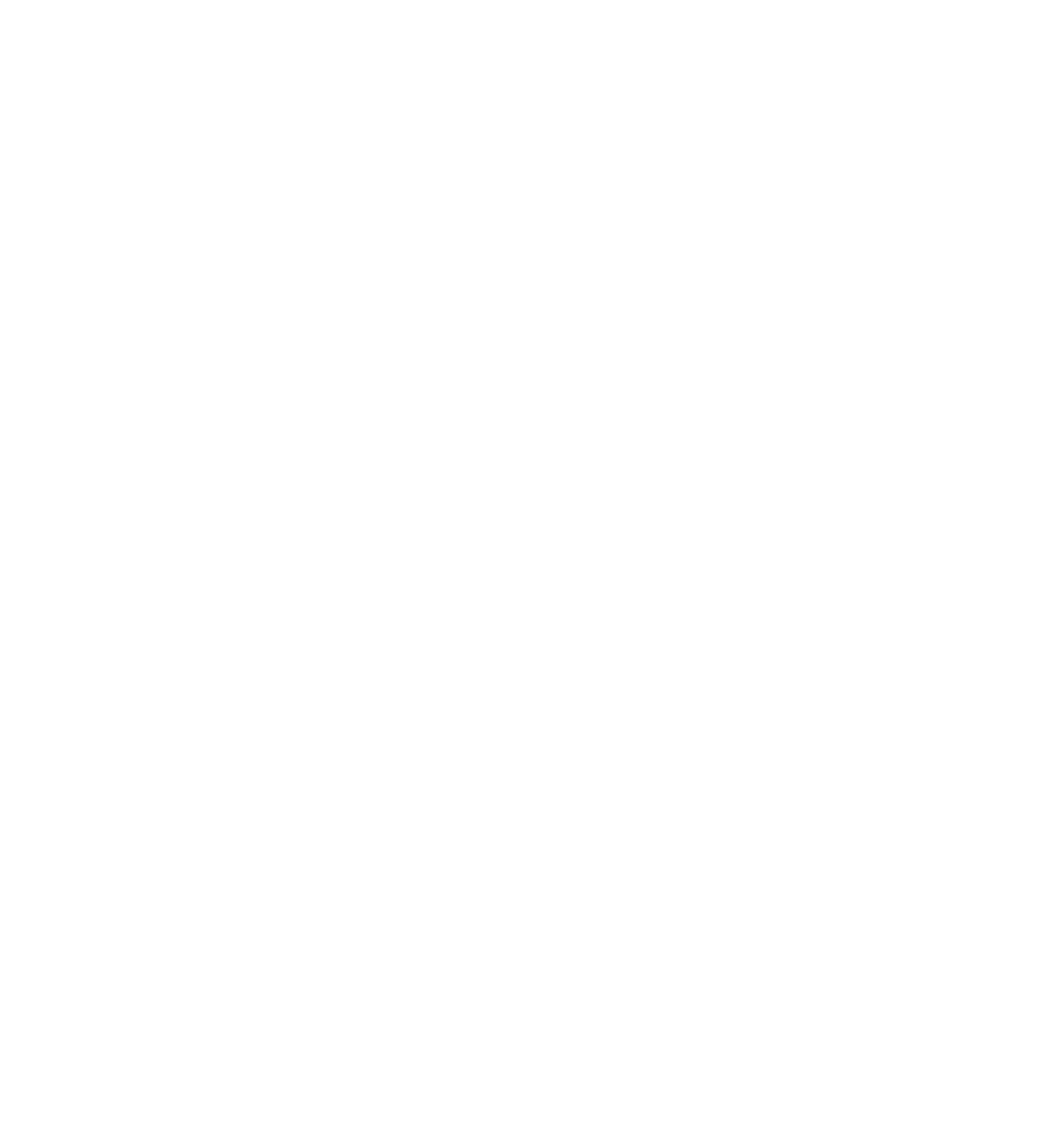
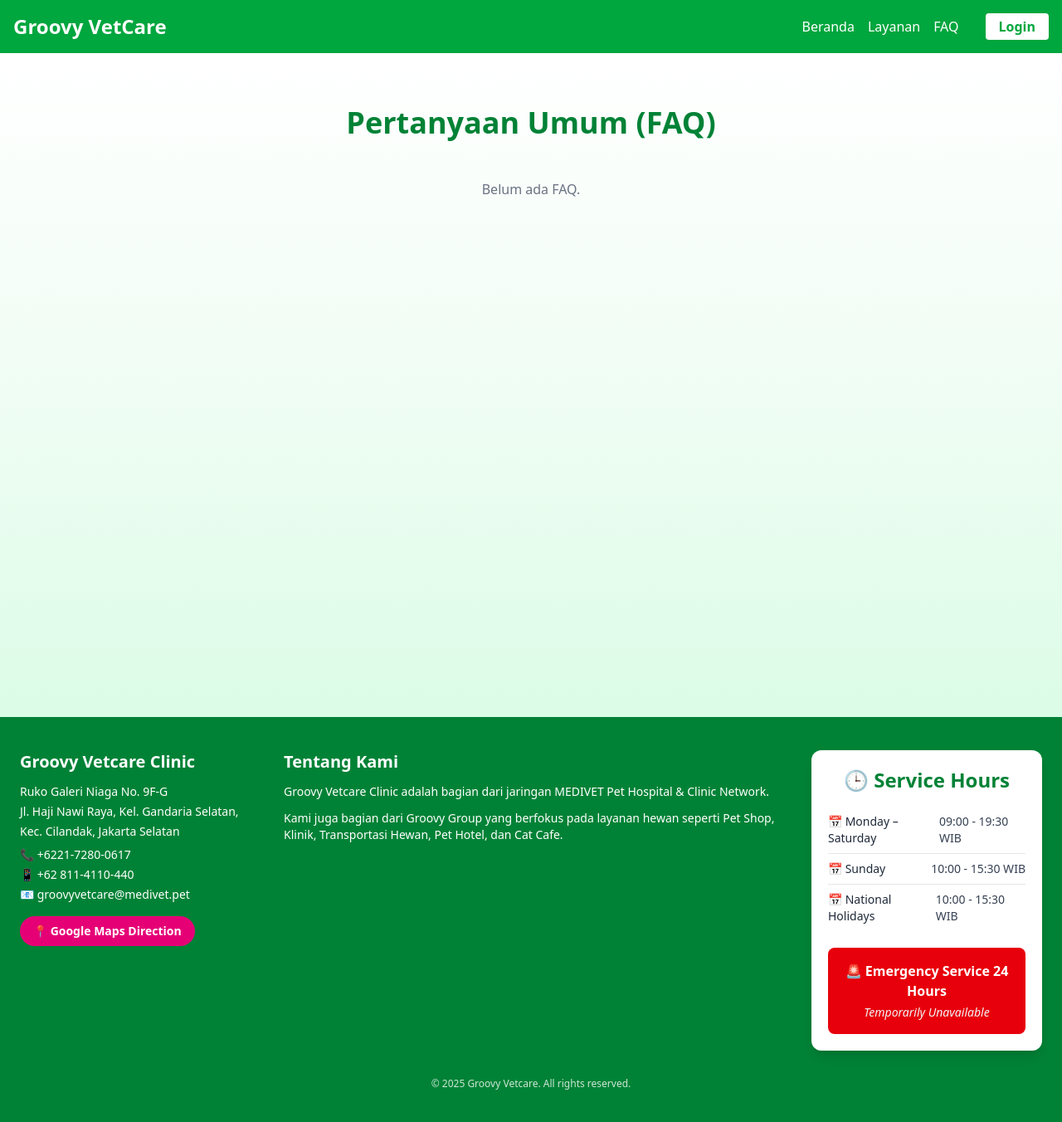
Before and after one commit to ivonnefionatitoni29/crm-23SIC-Kelompok6, a React (Vite) app: page /faq-page in a window 1280 px wide. Before the commit this address had no page. Shown: the whole page at 83% size. Before the commit the page ends 800 px from the top, so only its background shows below. Built offline with nearby package versions, Linux system fonts and the light colour scheme.

Commit message:
selesai bagian faq dan prediksi

```diff
--- a/src/App.jsx
+++ b/src/App.jsx
@@ -21,6 +21,7 @@ import FormKebiri from './pages/FormKebiri';
 import FormVaksinasi from './pages/FormVaksinasi';
 
 import PrediksiPenyakitHewan from './pages/PrediksiPenyakitHewan';
+import FaqPage from './pages/FaqPage';
 
 function App() {
   return (
@@ -49,6 +50,8 @@ function App() {
         <Route path="/kebiri" element={<Kebiri />} />
         <Route path="/jualbeli" element={<Beli />} />
       </Route>
+
+       <Route path="/faq-page" element={<FaqPage />} />
     </Routes>
   );
 }
--- /dev/null
+++ b/src/pages/FaqPage.jsx
@@ -0,0 +1,134 @@
+import React, { useEffect, useState } from "react";
+import { ChevronDown } from "lucide-react";
+import { useNavigate } from "react-router-dom"; // untuk tombol login
+
+const FaqPage = () => {
+  const [faqs, setFaqs] = useState([]);
+  const navigate = useNavigate();
+
+  useEffect(() => {
+    const storedFaqs = localStorage.getItem("faqs");
+    if (storedFaqs) {
+      setFaqs(JSON.parse(storedFaqs));
+    }
+  }, []);
+
+  const goToPage = (path) => {
+    navigate(path);
+  };
+
+  return (
+    <>
+      {/* Header */}
+      <header className="bg-green-600 text-white p-4 shadow-md">
+        <div className="container mx-auto flex justify-between items-center">
+          <h1 className="text-2xl font-bold">Groovy VetCare</h1>
+          <nav className="space-x-4 flex items-center">
+            <a href="/" className="hover:underline">Beranda</a>
+            <a href="#layanan" className="hover:underline">Layanan</a>
+            <a href="/faq-page" className="hover:underline">FAQ</a>
+            <button
+              onClick={() => goToPage('/login')}
+              className="ml-4 bg-white text-green-600 font-semibold px-4 py-1 rounded hover:bg-green-100 transition"
+            >
+              Login
+            </button>
+          </nav>
+        </div>
+      </header>
+
+      {/* Konten FAQ */}
+      <main className="min-h-screen bg-gradient-to-b from-white via-green-50 to-green-100 py-16 px-6">
+        <div className="max-w-3xl mx-auto">
+          <h1 className="text-4xl font-bold text-center text-green-700 mb-12">
+            Pertanyaan Umum (FAQ)
+          </h1>
+
+          {faqs.length === 0 ? (
+            <p className="text-center text-gray-500">Belum ada FAQ.</p>
+          ) : (
+            <div className="space-y-4">
+              {faqs.map(({ question, answer }, idx) => (
+                <details
+                  key={idx}
+                  className="group border border-green-200 bg-white rounded-xl p-4 shadow-sm hover:shadow-md transition-all duration-300"
+                >
+                  <summary className="flex items-center justify-between cursor-pointer text-lg font-medium text-green-800">
+                    {question}
+                    <ChevronDown className="h-5 w-5 text-green-500 group-open:rotate-180 transition-transform duration-300" />
+                  </summary>
+                  <p className="mt-3 text-green-900 text-sm leading-relaxed">{answer}</p>
+                </details>
+              ))}
+            </div>
+          )}
+        </div>
+      </main>
+
+      {/* Footer */}
+      <footer className="bg-green-700 text-white py-10 px-6 text-sm">
+        <div className="max-w-7xl mx-auto grid grid-cols-1 md:grid-cols-4 gap-10">
+          <div>
+            <h3 className="text-xl font-bold mb-3">Groovy Vetcare Clinic</h3>
+            <p className="mb-1">Ruko Galeri Niaga No. 9F-G</p>
+            <p className="mb-1">Jl. Haji Nawi Raya, Kel. Gandaria Selatan,</p>
+            <p className="mb-2">Kec. Cilandak, Jakarta Selatan</p>
+            <div className="space-y-1">
+              <p>📞 +6221-7280-0617</p>
+              <p>📱 +62 811-4110-440</p>
+              <p>📧 groovyvetcare@medivet.pet</p>
+            </div>
+            <a
+              href="https://maps.google.com"
+              target="_blank"
+              rel="noopener noreferrer"
+              className="inline-block bg-pink-600 mt-4 px-4 py-2 rounded-full font-semibold hover:bg-pink-700 transition"
+            >
+              📍 Google Maps Direction
+            </a>
+          </div>
+
+          <div className="md:col-span-2">
+            <h3 className="text-xl font-bold mb-3">Tentang Kami</h3>
+            <p className="mb-3">
+              Groovy Vetcare Clinic adalah bagian dari jaringan MEDIVET Pet Hospital & Clinic Network.
+            </p>
+            <p>
+              Kami juga bagian dari Groovy Group yang berfokus pada layanan hewan seperti Pet Shop, Klinik,
+              Transportasi Hewan, Pet Hotel, dan Cat Cafe.
+            </p>
+          </div>
+
+          <div className="bg-white rounded-xl shadow-lg p-5 text-gray-800">
+            <h3 className="text-2xl font-bold text-green-700 mb-4 flex items-center justify-center gap-2">
+              🕒 Service Hours
+            </h3>
+            <ul className="text-sm divide-y divide-gray-200">
+              <li className="flex justify-between py-2">
+                <span className="font-medium">📅 Monday – Saturday</span>
+                <span className="text-gray-700">09:00 - 19:30 WIB</span>
+              </li>
+              <li className="flex justify-between py-2">
+                <span className="font-medium">📅 Sunday</span>
+                <span className="text-gray-700">10:00 - 15:30 WIB</span>
+              </li>
+              <li className="flex justify-between py-2">
+                <span className="font-medium">📅 National Holidays</span>
+                <span className="text-gray-700">10:00 - 15:30 WIB</span>
+              </li>
+            </ul>
+            <div className="mt-5 bg-red-600 text-white text-center p-4 rounded-lg">
+              <p className="font-bold text-base">🚨 Emergency Service 24 Hours</p>
+              <p className="text-sm mt-1 italic text-gray-100">Temporarily Unavailable</p>
+            </div>
+          </div>
+        </div>
+        <div className="mt-8 text-center text-xs text-white/80">
+          &copy; 2025 Groovy Vetcare. All rights reserved.
+        </div>
+      </footer>
+    </>
+  );
+};
+
+export default FaqPage;
--- a/src/pages/HomeUserLogin.jsx
+++ b/src/pages/HomeUserLogin.jsx
@@ -102,51 +102,38 @@ const HomeUserLogin = () => {
           <p className="text-lg mb-4 text-center max-w-xl">
             Periksa dan rawat hewan kesayanganmu bersama dokter terbaik kami.
           </p>
-          <button
-            onClick={() => goToPage("/login")}
-            className="bg-green-500 px-6 py-2 rounded-lg hover:bg-green-600 transition"
-          >
-            Buat Janji
-          </button>
         </div>
       </section>
 
-      {/* Loyalty Info - Diperbarui */}
-      <section className="bg-white py-8 border-b border-gray-200">
-        <div className="container mx-auto max-w-md mx-auto text-center">
-          <h3 className="text-2xl font-bold mb-4 text-green-700">
-            Poin Loyalitas Kamu
-          </h3>
-          <div className="mb-4 text-6xl font-extrabold text-green-600">
-            {userPoints}{" "}
-            <span className="text-2xl font-medium text-gray-500">pts</span>
-          </div>
-          <div className="mb-4">
-            <div className="w-full bg-gray-200 rounded-full h-6 overflow-hidden shadow-inner">
-              <div
-                className={`h-6 rounded-full transition-all duration-1000 ease-in-out ${loyaltyColors[loyaltyLevel]}`}
-                style={{ width: `${progressPercent}%` }}
+
+      {/* Prediksi Kesehatan Hewan */}
+      <section className="py-16 bg-gradient-to-r from-green-50 to-white">
+        <div className="container mx-auto px-4 flex flex-col md:flex-row items-center justify-between gap-10">
+          {/* Ilustrasi */}
+          <div className="md:w-1/2 flex justify-center">
+            <img
+              src="https://cdn-icons-png.flaticon.com/512/616/616408.png"
+              alt="Health Prediction"
+              className="w-64 md:w-80 drop-shadow-xl"
             />
           </div>
-            <p className="mt-2 text-gray-700">
-              Kamu sedang berada di level{" "}
-              <span
-                className={`font-semibold px-3 py-1 rounded ${loyaltyColors[loyaltyLevel]}`}
+
+          {/* Konten Teks */}
+          <div className="md:w-1/2 text-center md:text-left">
+            <h2 className="text-4xl font-bold text-green-700 mb-4 leading-snug">
+              Prediksi Kesehatan Hewanmu
+            </h2>
+            <p className="text-gray-700 text-base mb-6 leading-relaxed">
+              Manfaatkan kecerdasan buatan (AI) untuk membantu mendiagnosis kondisi
+              awal kesehatan hewan peliharaanmu. Jawab beberapa pertanyaan sederhana
+              dan dapatkan hasil prediksi dalam hitungan detik!
+            </p>
+            <button
+              onClick={() => navigate("/prediksi")}
+              className="inline-block bg-green-600 hover:bg-green-700 text-white text-sm px-6 py-3 rounded-full font-semibold shadow-md transition duration-300"
             >
-                {loyaltyLevel}
-              </span>
-            </p>
-            {loyaltyLevel !== "Gold" && (
-              <p className="mt-1 text-sm text-gray-500">
-                Kumpulkan <strong>{maxPoints - userPoints}</strong> poin lagi
-                untuk naik ke level berikutnya!
-              </p>
-            )}
-            {loyaltyLevel === "Gold" && (
-              <p className="mt-1 text-sm text-yellow-700 font-semibold">
-                Selamat! Kamu sudah di level tertinggi 🎉
-              </p>
-            )}
+              🔍 Mulai Prediksi Sekarang
+            </button>
           </div>
         </div>
       </section>
@@ -233,9 +220,11 @@ const HomeUserLogin = () => {
           </h3>
           <div className="space-y-4 text-left">
             {faqs.length === 0 ? (
-              <p className="text-center text-gray-500">Belum ada FAQ yang tersedia.</p>
+              <p className="text-center text-gray-500">
+                Belum ada FAQ yang tersedia.
+              </p>
             ) : (
-              faqs.map(({ question, answer }, idx) => (
+              faqs.slice(0, 3).map(({ question, answer }, idx) => (
                 <details
                   key={idx}
                   className="border border-green-300 rounded-lg p-4 bg-green-50 hover:bg-green-100 transition"
@@ -264,6 +253,18 @@ const HomeUserLogin = () => {
               ))
             )}
           </div>
+
+          {/* Tombol Lihat Semua */}
+          {faqs.length > 3 && (
+            <div className="text-center mt-6">
+              <button
+                onClick={() => navigate("/faq-page")}
+                className="text-green-700 hover:underline font-medium"
+              >
+                ➕ Lihat Semua FAQ
+              </button>
+            </div>
+          )}
         </div>
       </section>
 
```
Also changed, not shown: src/pages/Homeuser.jsx (+44 -31 lines), src/pages/FAQ.jsx (line endings or trailing spaces). Lines whose indentation alone changed are shown as unchanged.
